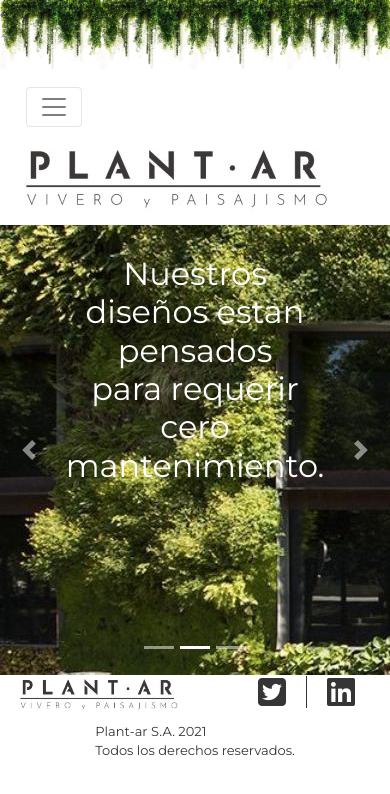
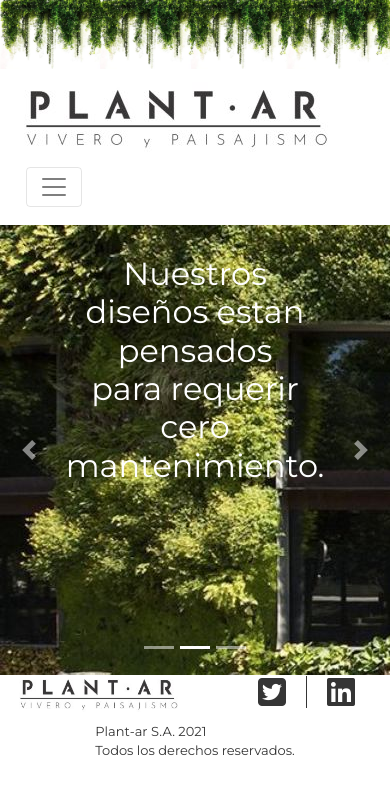
Before and after one commit to alearbat/viveroShop, a website: page index.html in a window 390 px wide. Drawn offline with nearby package versions, Linux system fonts and the light colour scheme; files that its build step writes are made by us from their sources.

Commit message:
fixing toggle button

```diff
--- a/index.html
+++ b/index.html
@@ -19,10 +19,10 @@
   </div>
   <!--Nav bar: sticky on top-->
   <nav class="navbar sticky-top navbar-expand-md navbar-light bg-white">
-    <button class="navbar-toggler collapsed" type="button" data-bs-toggle="collapse" data-bs-target="#navbarNav" aria-controls="navbarNav" aria-expanded="false" aria-label="Toggle navigation">
+    <a class="navbar-brand"><img src="../img/plant-ar.jpg" alt="Isologotipo Plant-ar"></a>
+    <button class="navbar-toggler" type="button" data-toggle="collapse" data-target="#navbarNav" aria-controls="navbarNav" aria-expanded="false" aria-label="Toggle navigation">
       <span class="navbar-toggler-icon"></span>
     </button>
-    <a class="navbar-brand"><img src="img/plant-ar.jpg" alt="Isologotipo Plant-ar"></a>
     <div class="collapse navbar-collapse" id="navbarNav">
       <ul class="navbar-nav ml-auto">
         <li class="nav-item">
```
Also changed, not shown: pages/contact.html (+2 -2 lines), pages/products.html (+2 -2 lines), pages/service.html (+2 -2 lines), pages/shoppingCart.html (+2 -2 lines).
